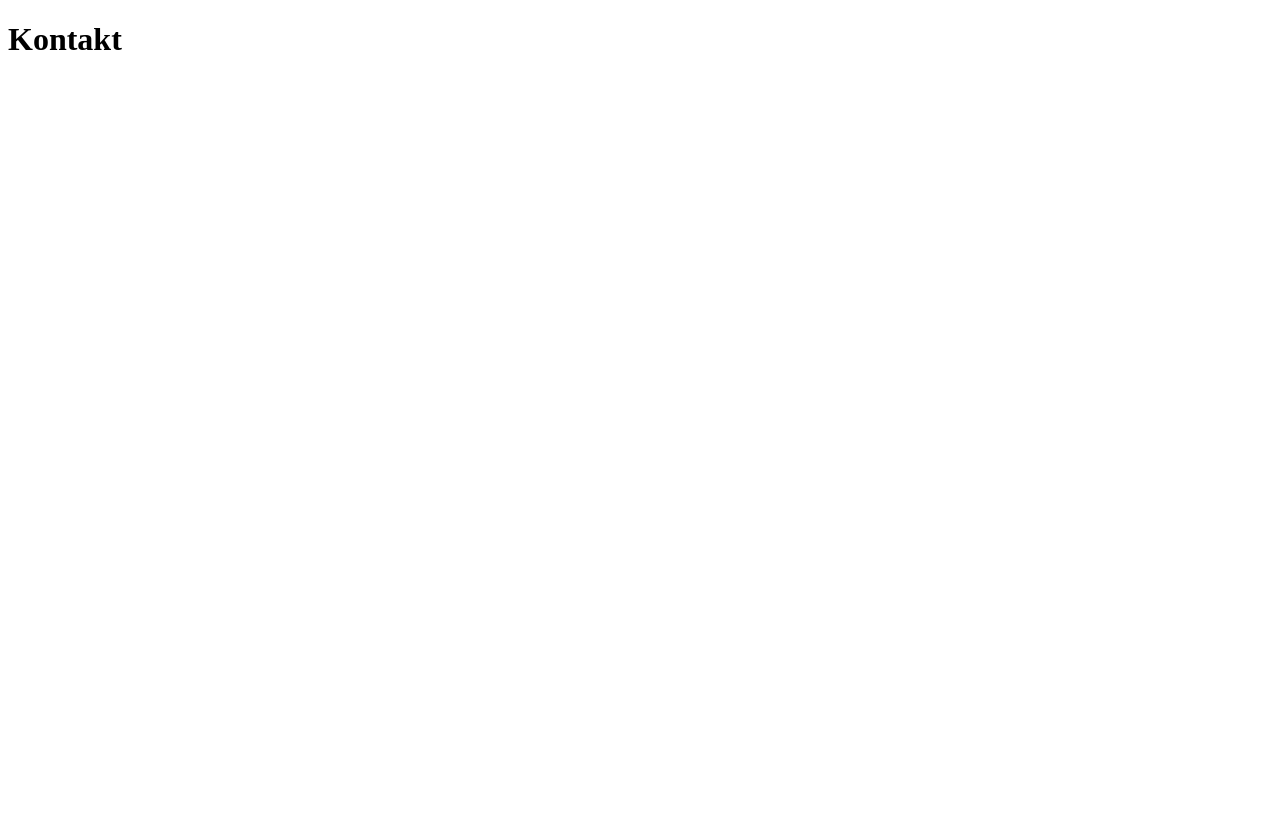
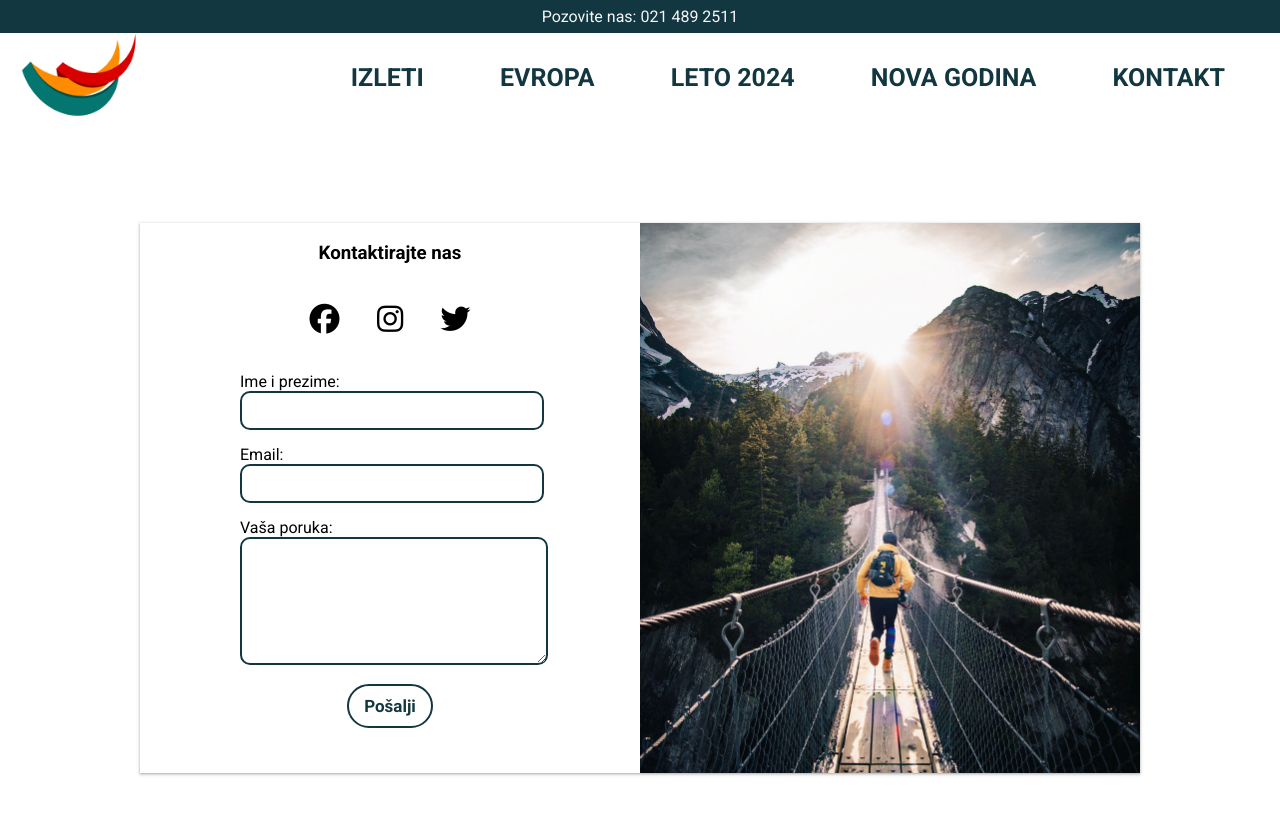
Before and after one commit to panicvts/mundus-expeditio, a plain HTML site: page pages/kontakt.html in a window 1280 px wide. Drawn offline with Linux system fonts and the light colour scheme.

Commit message:
Kontakt forma - 23.11 & 24.11

```diff
--- a/pages/kontakt.html
+++ b/pages/kontakt.html
@@ -1,8 +1,83 @@
 <!DOCTYPE html>
 <head>
-    <title>Kontakt</title>
+    <title>Mundus Expeditio - Kontakt</title>
+    <link rel="stylesheet" href="../style/style.css">
+    <link rel="icon" href="../img/logo.png">
+
+    <link rel="preconnect" href="https://fonts.googleapis.com">
+    <link rel="preconnect" href="https://fonts.gstatic.com" crossorigin>
+    <link href="https://fonts.googleapis.com/css2?family=Montserrat:ital,wght@0,100;0,200;0,300;0,400;0,500;0,600;0,700;0,800;0,900;1,100;1,200;1,300;1,400;1,500;1,600;1,700;1,800;1,900&family=Roboto:ital,wght@0,100;0,300;0,400;0,500;0,700;0,900;1,100;1,300;1,400;1,500;1,700;1,900&display=swap" rel="stylesheet">
+    <script src="https://kit.fontawesome.com/70cce1d5d2.js" crossorigin="anonymous"></script>
 </head>
 <body>
-    <h1>Kontakt</h1>
+
+    <div class="top-panel">
+        <a href="#"> Pozovite nas: 021 489 2511 </a>
+    </div>
+
+    <div class="navbar">
+
+        <div class="navbar-logo">
+            <img class="logo" src="../img/logo.png">
+        </div>
+
+        <ul class="nav-menu">
+            <li class="nav-item">
+                <a href="#"> Izleti </a>
+            </li>
+
+            <li class="nav-item">
+                <a href="#"> Evropa </a>
+            </li>
+
+            <li class="nav-item">
+                <a href="#"> leto 2024 </a>
+            </li>
+
+            <li class="nav-item">
+                <a href="#"> Nova godina </a>
+            </li>
+
+            <li class="nav-item">
+                <a href="#"> Kontakt </a>
+            </li>
+        </ul>
+    </div>
+
+    <!-- KONTAKT FORMA -->
+
+    <div class="contact-form">
+        <div class="form-left">
+            <h3>Kontaktirajte nas</h3>
+
+            <div class="contact-icons">
+                <i class="fa-brands fa-facebook"></i>
+                <i class="fa-brands fa-instagram"></i>
+                <i class="fa-brands fa-twitter"></i>
+            </div>
+
+            <div class="form-input">
+                <div class="input-fields">
+                    <p>Ime i prezime:</p>
+                    <input type="text">
+                </div>
+
+                <div class="input-fields">
+                    <p>Email:</p>
+                    <input type="email">
+                </div>
+
+                <div class="input-fields">
+                    <p>Vaša poruka:</p>
+                    <textarea></textarea>
+                </div>
+
+                <input type="submit" value="Pošalji" class="submit-btn">
+            </div>
+        </div>
+
+        <div class="form-right"></div>
+    </div>
+
 </body>
 </html>
--- a/style/style.css
+++ b/style/style.css
@@ -210,3 +210,81 @@ html, body{
 .flag-holder img{
     width: 50px;
 }
+
+/* KONTAKT STRANICA */
+
+.contact-form{
+    width: 1000px;
+    height: 550px;
+    margin: 100px auto;
+
+    box-shadow: rgba(60, 64, 67, 0.3) 0px 1px 2px 0px,
+    rgba(60, 64, 67, 0.15) 0px 1px 3px 1px;
+
+    display: flex;
+    align-items: center;
+    justify-content: center;
+}
+
+.form-left, .form-right{
+    width: 50%;
+    height: 100%;
+}
+
+.form-left h3{ text-align: center;}
+
+.contact-icons{
+    width: 250px;
+    margin: auto;
+    padding: 20px;
+    text-align: center;
+    font-size: 30px;
+}
+
+.contact-icons i{
+    margin: 0px 15px;
+}
+
+.input-fields{
+    width: 300px;
+    margin: 15px auto;
+}
+
+.input-fields input{
+    width: 280px;
+    padding: 10px;
+    border: 2px solid #123740;
+    border-radius: 10px;
+}
+
+.input-fields p{
+    margin: 0;
+}
+
+.input-fields textarea{
+    width: 100%;
+    height: 120px;
+    border: 2px solid #123740;
+    border-radius: 10px;
+}
+
+.submit-btn{
+    margin: auto;
+    display: block;
+    padding: 10px 15px;
+    border-radius: 25px;
+    color: #123740;
+    border: 2px solid #123740;
+    background-color: white;
+    font-weight: bold;
+    font-size: 17px;
+}
+
+.submit-btn:hover{
+    background-color: skyblue;
+}
+
+.form-right{
+    background-image: url("../img/most.jpg");
+    background-size: cover;
+}
```
Also changed, not shown: img/most.jpg (added).
